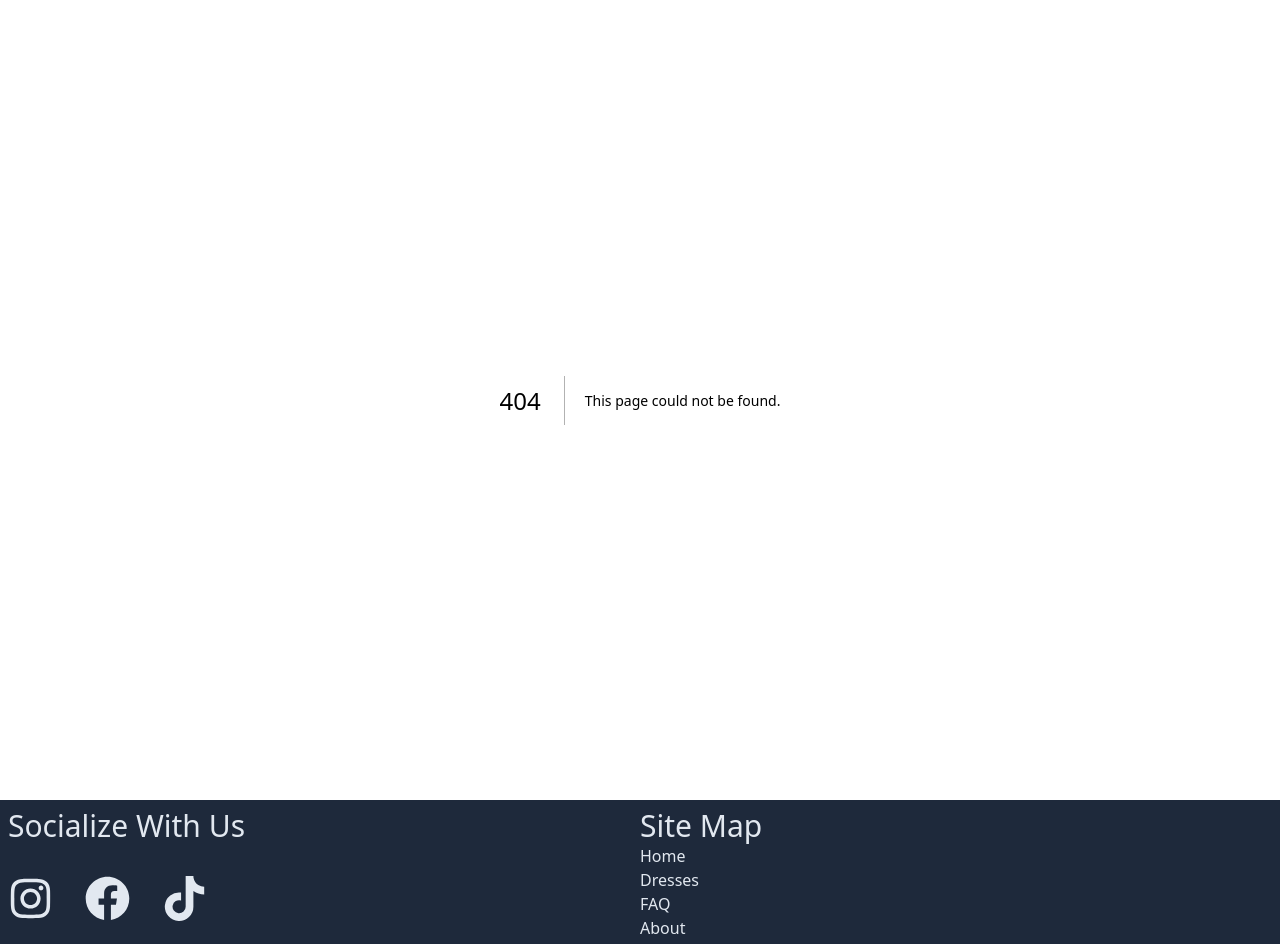
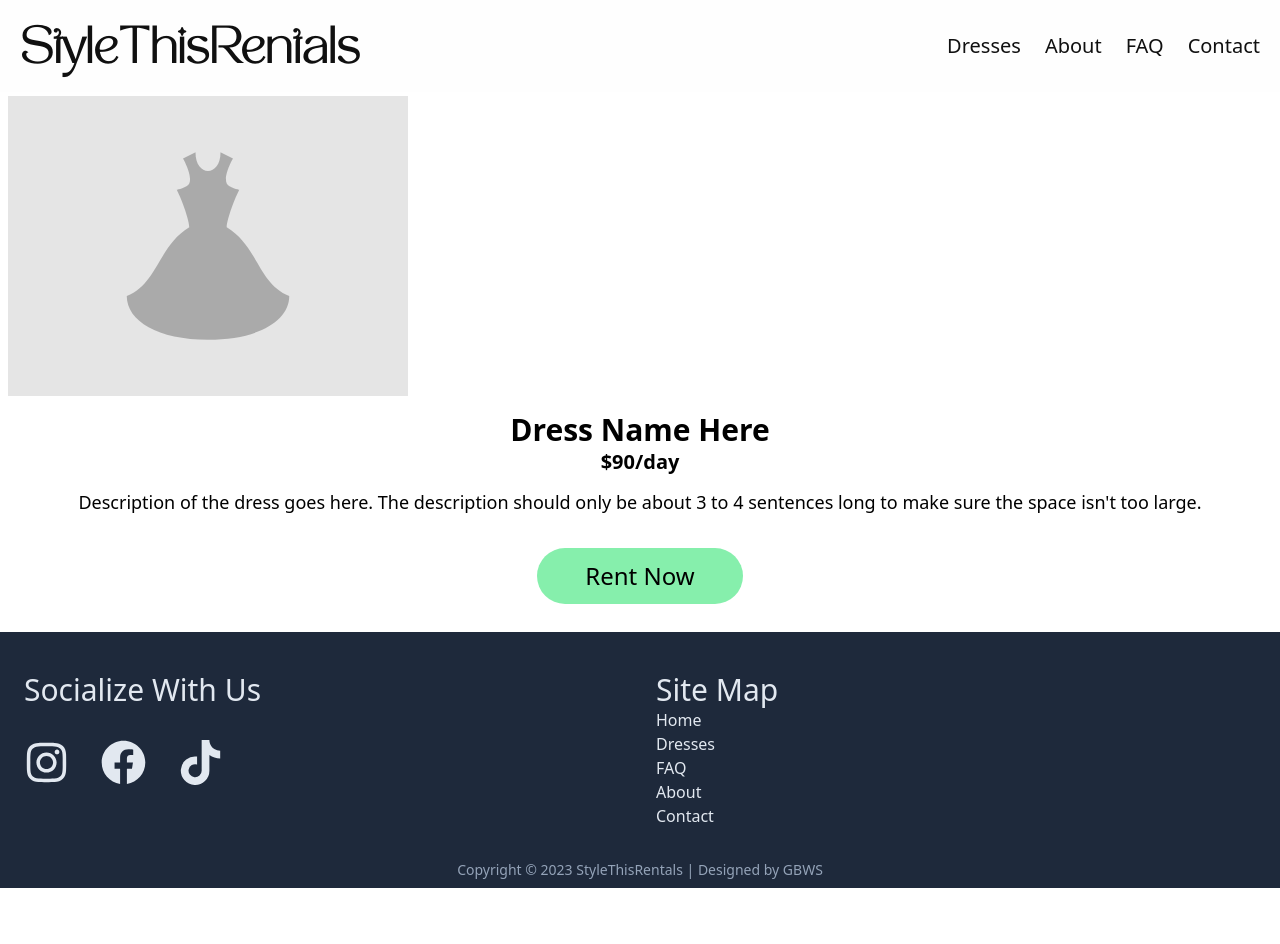
Before and after one commit to connor-belk/stylethisrentals-njs, a Next.js app: page /dresses/1 in a window 1280 px wide. Before the commit this address had no page. Shown: the top 944 px of the page. After the commit the page ends 888 px from the top, so only its background shows below. Built offline with nearby package versions, Linux system fonts and the light colour scheme.

Commit message:
Initialized Dress Show Page

```diff
--- a/components/Card.jsx
+++ b/components/Card.jsx
@@ -1,7 +1,7 @@
 import React from "react";
 import Image from "next/image";
 
-const Card = ({ heading, discount, imgURL, price }) => {
+const Card = ({ heading, discount, imgURL, price, slug }) => {
   return (
     <div className="flex flex-col shadow-md shadow-black/50 rounded-xl hover:scale-105 transition-all duration-150">
       {/* Card Image */}
@@ -25,7 +25,12 @@ const Card = ({ heading, discount, imgURL, price }) => {
         <p className="text-lg">${price}/day</p>
       </div>
       {/* Card Footer */}
-      <button className="my-4 px-12 py-2 bg-pink-400 w-fit self-center rounded-3xl text-xl">
+      <button
+        className="my-4 px-12 py-2 bg-pink-400 w-fit self-center rounded-3xl text-xl"
+        onClick={() => {
+          location.href = "/dresses/" + slug;
+        }}
+      >
         Shop Now!
       </button>
     </div>
--- a/components/Footer.jsx
+++ b/components/Footer.jsx
@@ -4,9 +4,9 @@ import { FaInstagram, FaFacebook, FaTiktok } from "react-icons/fa";
 
 const Footer = () => {
   return (
-    <div className="p-2 grid grid-cols-1 sm:grid-cols-2 bg-slate-800 text-slate-200">
+    <div className="px-2 pt-10 grid grid-cols-1 sm:grid-cols-2 bg-slate-800 text-slate-200">
       {/* SOCIALS */}
-      <div>
+      <div className="px-4">
         <h3 className="text-3xl mb-3">Socialize With Us</h3>
         <div className="flex gap-8 items-between pt-5">
           <Link
@@ -33,7 +33,7 @@ const Footer = () => {
         </div>
       </div>
       {/* SITE MAP */}
-      <div className="hidden sm:block">
+      <div className="px-4 hidden sm:block">
         <h3 className="text-3xl">Site Map</h3>
         <ul>
           <li>
@@ -53,7 +53,7 @@ const Footer = () => {
           </li>
         </ul>
       </div>
-      <div className="col-span-1 sm:col-span-2 pt-4">
+      <div className="col-span-1 sm:col-span-2 pt-8 pb-2">
         <p className="text-center text-slate-400 text-xs sm:text-sm">
           Copyright &copy; 2023{" "}
           <Link href="https://stylethisrentals.com/">StyleThisRentals</Link> |
--- a/components/dressesList.js
+++ b/components/dressesList.js
@@ -2,6 +2,7 @@ export const dressesList = [
   {
     id: 1,
     name: "Dress 1",
+    slug: "dress-1",
     price: 100,
     image:
       "https://images.unsplash.com/photo-1611091040057-710ef13bdb20?ixlib=rb-4.0.3&ixid=MnwxMjA3fDB8MHxwaG90by1wYWdlfHx8fGVufDB8fHx8&auto=format&fit=crop&w=774&q=80",
@@ -11,6 +12,7 @@ export const dressesList = [
   {
     id: 2,
     name: "Dress 2",
+    slug: "dress-2",
     price: 100,
     image:
       "https://images.unsplash.com/photo-1611091040057-710ef13bdb20?ixlib=rb-4.0.3&ixid=MnwxMjA3fDB8MHxwaG90by1wYWdlfHx8fGVufDB8fHx8&auto=format&fit=crop&w=774&q=80",
@@ -20,6 +22,7 @@ export const dressesList = [
   {
     id: 3,
     name: "Dress 3",
+    slug: "dress-3",
     price: 100,
     image:
       "https://images.unsplash.com/photo-1611091040057-710ef13bdb20?ixlib=rb-4.0.3&ixid=MnwxMjA3fDB8MHxwaG90by1wYWdlfHx8fGVufDB8fHx8&auto=format&fit=crop&w=774&q=80",
@@ -29,6 +32,7 @@ export const dressesList = [
   {
     id: 4,
     name: "Dress 4",
+    slug: "dress-4",
     price: 100,
     image:
       "https://images.unsplash.com/photo-1611091040057-710ef13bdb20?ixlib=rb-4.0.3&ixid=MnwxMjA3fDB8MHxwaG90by1wYWdlfHx8fGVufDB8fHx8&auto=format&fit=crop&w=774&q=80",
@@ -38,6 +42,7 @@ export const dressesList = [
   {
     id: 5,
     name: "Dress 5",
+    slug: "dress-5",
     price: 100,
     image:
       "https://images.unsplash.com/photo-1611091040057-710ef13bdb20?ixlib=rb-4.0.3&ixid=MnwxMjA3fDB8MHxwaG90by1wYWdlfHx8fGVufDB8fHx8&auto=format&fit=crop&w=774&q=80",
@@ -47,6 +52,7 @@ export const dressesList = [
   {
     id: 6,
     name: "Dress 6",
+    slug: "dress-6",
     price: 100,
     image:
       "https://images.unsplash.com/photo-1611091040057-710ef13bdb20?ixlib=rb-4.0.3&ixid=MnwxMjA3fDB8MHxwaG90by1wYWdlfHx8fGVufDB8fHx8&auto=format&fit=crop&w=774&q=80",
@@ -56,6 +62,7 @@ export const dressesList = [
   {
     id: 7,
     name: "Dress 7",
+    slug: "dress-7",
     price: 100,
     image:
       "https://images.unsplash.com/photo-1611091040057-710ef13bdb20?ixlib=rb-4.0.3&ixid=MnwxMjA3fDB8MHxwaG90by1wYWdlfHx8fGVufDB8fHx8&auto=format&fit=crop&w=774&q=80",
@@ -65,6 +72,7 @@ export const dressesList = [
   {
     id: 8,
     name: "Dress 8",
+    slug: "dress-8",
     price: 100,
     image:
       "https://images.unsplash.com/photo-1611091040057-710ef13bdb20?ixlib=rb-4.0.3&ixid=MnwxMjA3fDB8MHxwaG90by1wYWdlfHx8fGVufDB8fHx8&auto=format&fit=crop&w=774&q=80",
@@ -74,6 +82,7 @@ export const dressesList = [
   {
     id: 9,
     name: "Dress 9",
+    slug: "dress-9",
     price: 100,
     image:
       "https://images.unsplash.com/photo-1611091040057-710ef13bdb20?ixlib=rb-4.0.3&ixid=MnwxMjA3fDB8MHxwaG90by1wYWdlfHx8fGVufDB8fHx8&auto=format&fit=crop&w=774&q=80",
@@ -83,6 +92,7 @@ export const dressesList = [
   {
     id: 10,
     name: "Dress 10",
+    slug: "dress-10",
     price: 100,
     image:
       "https://images.unsplash.com/photo-1611091040057-710ef13bdb20?ixlib=rb-4.0.3&ixid=MnwxMjA3fDB8MHxwaG90by1wYWdlfHx8fGVufDB8fHx8&auto=format&fit=crop&w=774&q=80",
@@ -92,6 +102,7 @@ export const dressesList = [
   {
     id: 11,
     name: "Dress 11",
+    slug: "dress-11",
     price: 100,
     image:
       "https://images.unsplash.com/photo-1611091040057-710ef13bdb20?ixlib=rb-4.0.3&ixid=MnwxMjA3fDB8MHxwaG90by1wYWdlfHx8fGVufDB8fHx8&auto=format&fit=crop&w=774&q=80",
@@ -101,6 +112,7 @@ export const dressesList = [
   {
     id: 12,
     name: "Dress 12",
+    slug: "dress-12",
     price: 100,
     image:
       "https://images.unsplash.com/photo-1611091040057-710ef13bdb20?ixlib=rb-4.0.3&ixid=MnwxMjA3fDB8MHxwaG90by1wYWdlfHx8fGVufDB8fHx8&auto=format&fit=crop&w=774&q=80",
@@ -110,6 +122,7 @@ export const dressesList = [
   {
     id: 13,
     name: "Dress 13",
+    slug: "dress-13",
     price: 100,
     image:
       "https://images.unsplash.com/photo-1611091040057-710ef13bdb20?ixlib=rb-4.0.3&ixid=MnwxMjA3fDB8MHxwaG90by1wYWdlfHx8fGVufDB8fHx8&auto=format&fit=crop&w=774&q=80",
@@ -119,6 +132,7 @@ export const dressesList = [
   {
     id: 14,
     name: "Dress 14",
+    slug: "dress-14",
     price: 100,
     image:
       "https://images.unsplash.com/photo-1611091040057-710ef13bdb20?ixlib=rb-4.0.3&ixid=MnwxMjA3fDB8MHxwaG90by1wYWdlfHx8fGVufDB8fHx8&auto=format&fit=crop&w=774&q=80",
@@ -128,6 +142,7 @@ export const dressesList = [
   {
     id: 15,
     name: "Dress 15",
+    slug: "dress-15",
     price: 100,
     image:
       "https://images.unsplash.com/photo-1611091040057-710ef13bdb20?ixlib=rb-4.0.3&ixid=MnwxMjA3fDB8MHxwaG90by1wYWdlfHx8fGVufDB8fHx8&auto=format&fit=crop&w=774&q=80",
--- /dev/null
+++ b/pages/dresses/[slug].jsx
@@ -0,0 +1,38 @@
+import React from "react";
+import Navbar from "../../components/Navbar";
+import { GiAmpleDress } from "react-icons/gi";
+
+const DressShowPage = () => {
+  return (
+    <div>
+      <Navbar home={false} />
+      <div className="mx-2 mt-24 mb-7 max-h-screen">
+        <div className="h-[300px] w-[400px] bg-black/10 flex justify-center items-center">
+          <GiAmpleDress size={200} className="opacity-25" />
+        </div>
+        <div className="bg-blue-200"></div>
+        <div
+          id="infoWrapper"
+          className="flex flex-col justify-center items-center"
+        >
+          <h3 className="mt-4 text-3xl font-bold text-center">
+            Dress Name Here
+          </h3>
+          <p className="text-xl font-bold text-center">$90/day</p>
+          <p className="mt-3 text-lg text-center">
+            Description of the dress goes here. The description should only be
+            about 3 to 4 sentences long to make sure the space isn't too large.
+          </p>
+          <button className="mt-8 max-w-[75%] px-12 py-3 bg-green-300 rounded-[10rem] text-2xl text-center">
+            Rent Now
+          </button>
+        </div>
+      </div>
+      <div id="informationWrapper">
+        <div id="reviewsWrapper"></div>
+      </div>
+    </div>
+  );
+};
+
+export default DressShowPage;
--- a/pages/dresses/index.jsx
+++ b/pages/dresses/index.jsx
@@ -43,6 +43,7 @@ const Dresses = () => {
               imgURL={dress.image}
               discount={dress.discount}
               price={dress.price}
+              slug={dress.slug}
             />
           ))}
         </div>
```
